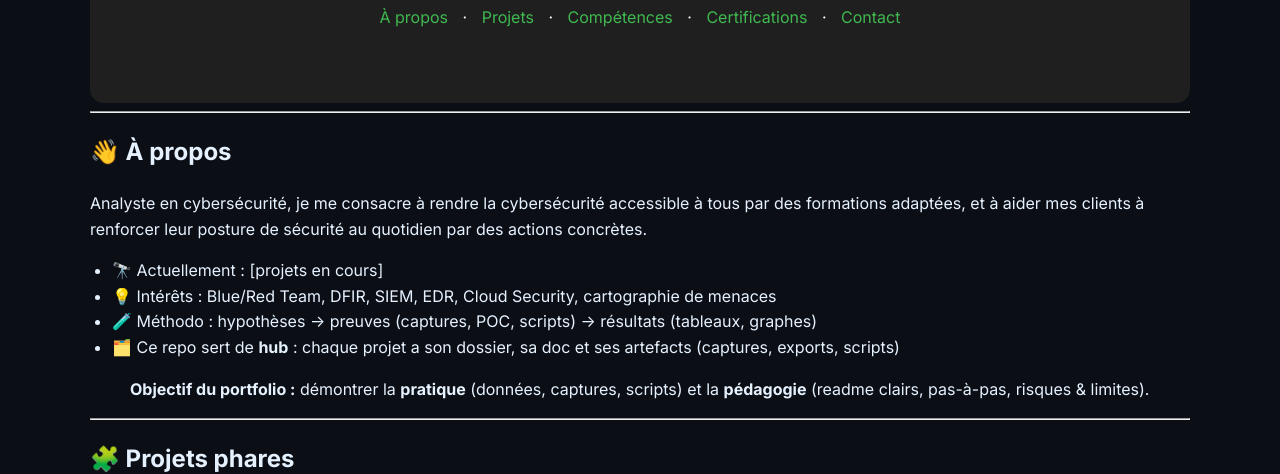
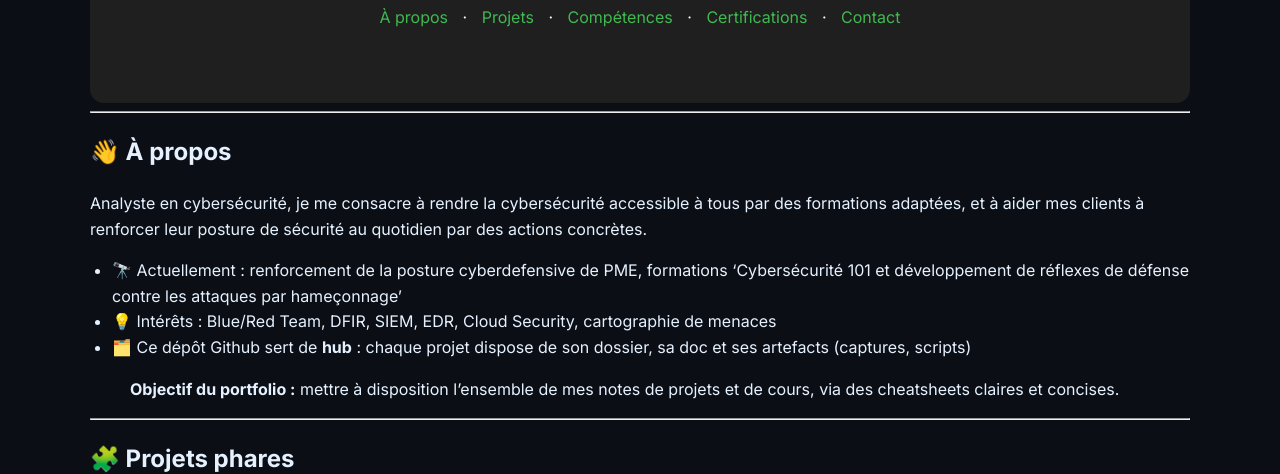
Before and after one commit to sqltemp/portfolio, a Jekyll site: the page built from index.md, in a window 1280 px wide and 900 px high, scrolled down 481 px, cut to the strip 0-474 px from the top of the window. Built offline with Jekyll 4.4.1, drawn with Linux system fonts in a browser that asks for light colours; our own code applies the rules of GitHub Pages for plain Markdown files.

Commit message:
Revise current projects and portfolio objectives
Updated the current projects section and clarified the portfolio objective.

```diff
--- a/index.md
+++ b/index.md
@@ -32,12 +32,11 @@ Mode d’emploi :
 Analyste en cybersécurité, je me consacre à rendre la cybersécurité accessible à tous par des formations adaptées, et à aider mes clients à renforcer leur posture de sécurité au quotidien par des actions concrètes.
 
 
-- 🔭 Actuellement : [projets en cours]
+- 🔭 Actuellement : renforcement de la posture cyberdefensive de PME, formations 'Cybersécurité 101 et développement de réflexes de défense contre les attaques par hameçonnage'
 - 💡 Intérêts : Blue/Red Team, DFIR, SIEM, EDR, Cloud Security, cartographie de menaces
-- 🧪 Méthodo : hypothèses → preuves (captures, POC, scripts) → résultats (tableaux, graphes)
-- 🗂️ Ce repo sert de **hub** : chaque projet a son dossier, sa doc et ses artefacts (captures, exports, scripts)
+- 🗂️ Ce dépôt Github sert de **hub** : chaque projet dispose de son dossier, sa doc et ses artefacts (captures, scripts)
 
-> **Objectif du portfolio :** démontrer la **pratique** (données, captures, scripts) et la **pédagogie** (readme clairs, pas-à-pas, risques & limites).
+> **Objectif du portfolio :** mettre à disposition l'ensemble de mes notes de projets et de cours, via des cheatsheets claires et concises.
 
 ---
 
@@ -47,7 +46,7 @@ Analyste en cybersécurité, je me consacre à rendre la cybersécurité accessi
 <div style="display:flex; flex-wrap:wrap; gap:18px;">
 
   <!-- CARTE 1 -->
-  <div style="flex:1 1 300px; min-width:280px; max-width:360px; background:#fff; border:1px solid #e5e7eb; border-radius:12px; overflow:hidden; box-shadow:0 2px 8px rgba(0,0,0,.06);">
+  <div style="flex:1 1 300px; min-width:280px; max-width:360px; background:#fff; border:1px solid #e5e7eb; border-radius:12px; overflow:hidden; box-shadow:0 2px 8px rgb(0,0,0);">
     <img src="assets/project1.png" alt="Audit réseau" style="width:100%; display:block;">
     <div style="padding:14px 16px 18px;">
       <h3 style="margin:4px 0 8px;">Audit réseau & vulnérabilités</h3>
```
